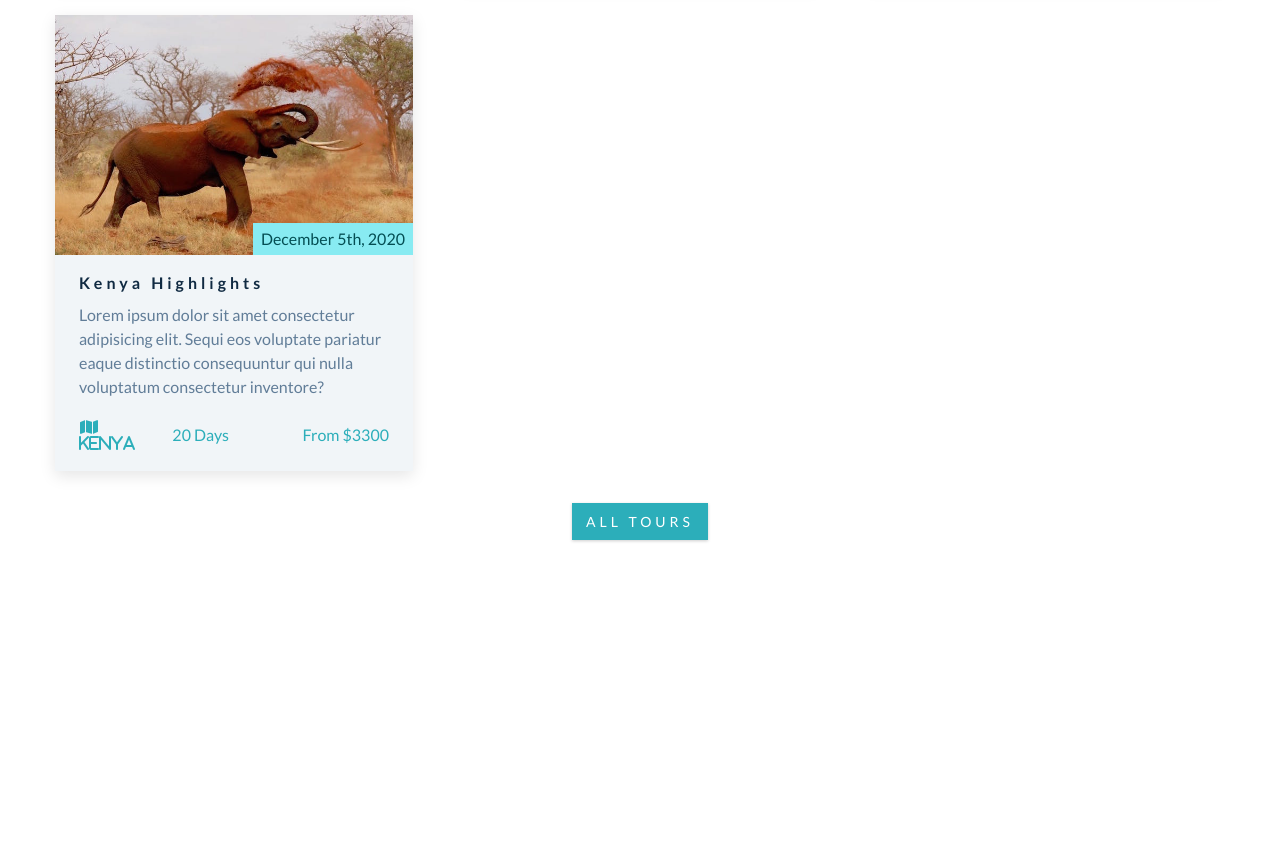
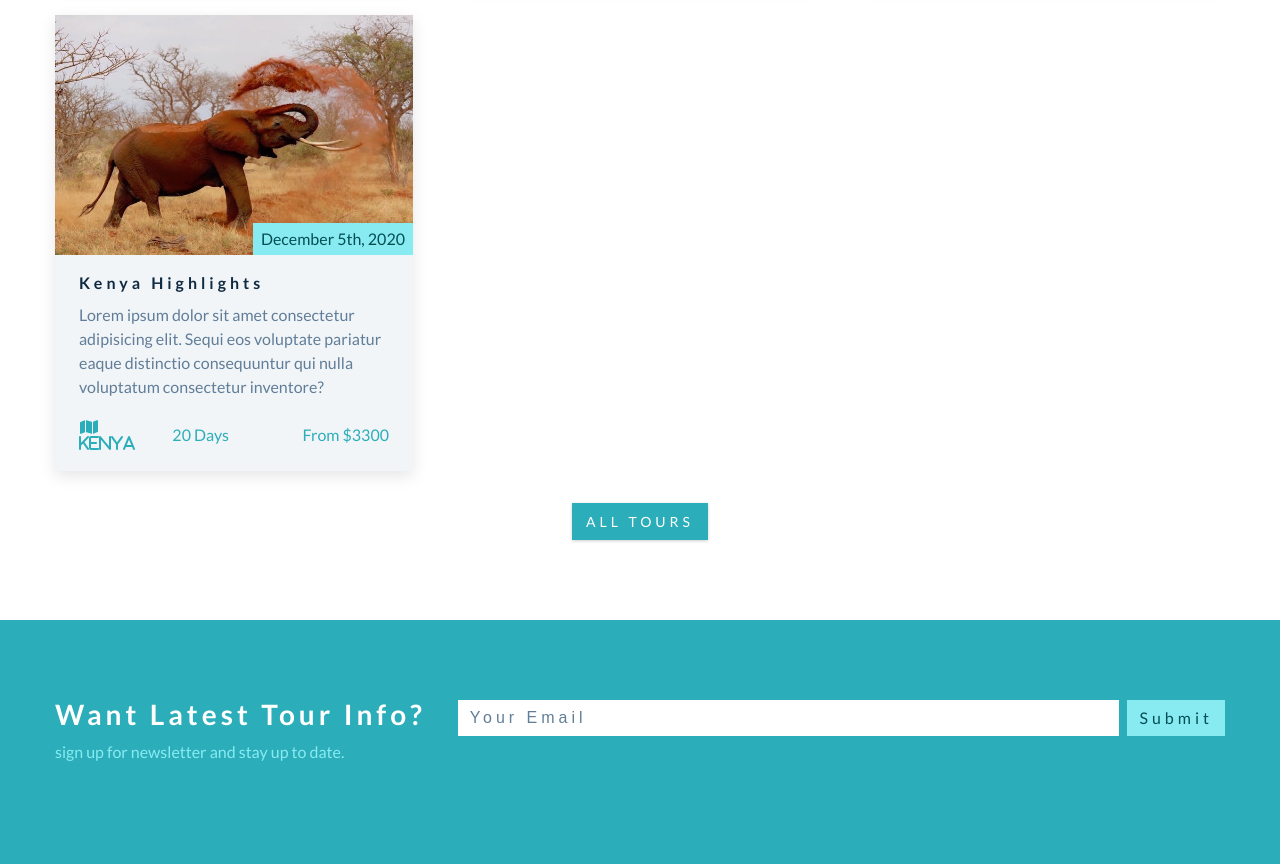
Before and after one commit to tims07/Backroads, a plain HTML site: page index.html in a window 1280 px wide. Shown: the part 2548-3412 px from the top of the page. Before the commit the page ends 3168 px from the top, so only its background shows below. Drawn offline with Linux system fonts and the light colour scheme.

Commit message:
add contact html and styling

```diff
--- a/css/styles.css
+++ b/css/styles.css
@@ -423,6 +423,74 @@ Contact
 ===============
 */
 
+.contact {
+  background: var(--clr-primary-5);
+}
+
+.contact-title {
+  color: var(--clr-white);
+}
+
+.contact-title p {
+  color: var(--clr-primary-8);
+}
+
+.contact-form {
+  display: flex;
+
+  max-width: 28rem;
+}
+
+.form-control {
+  flex: 1 1 auto;
+  color: var(--clr-grey-5);
+}
+
+.form-control, .btn-submit{
+  padding: 0.375rem 0.75rem;
+  font-size: 1rem;
+  line-height: 1.5;
+  font-weight: 300;
+  letter-spacing: var(--spacing);
+  background: var(--clr-white);
+  text-transform: capitalize;
+  border: transparent;
+}
+
+.form-control::placeholder {
+  color: inherit;
+}
+
+.btn-submit {
+  font-family: var(--ff-primary);
+  margin-left: 0.5rem;
+  background: var(--clr-primary-8);
+  color: var(--clr-primary-1);
+  cursor: pointer;
+  transition: var(--transition);
+}
+
+.btn-submit:hover {
+  background: var(--clr-primary-1);
+  color: var(--clr-white);
+}
+
+@media screen and (min-width: 992px) {
+  .contact-center {
+    display: flex;
+    justify-content: space-between;
+    align-items: center;
+    flex-wrap: wrap;
+  }
+
+  .contact-form {
+    align-self: flex-start;
+    flex: 1 1 auto;
+    max-width: 100%;
+    padding-left: 2rem;
+  }
+
+}
 /*
 ===============
 Gallery
--- a/index.html
+++ b/index.html
@@ -247,11 +247,28 @@
       </div>
     </section>
       <!-- end of featured center -->
-
     <!-- end of featured tours -->
 
     <!-- contact -->
-
+    <section class="section contact" id="contact">
+      <div class="contact-center section-center">
+        <!-- contact title -->
+        <article class="contact-title">
+          <h3>want latest tour info?</h3>
+          <p>sign up for newsletter and stay up to date.</p>
+        </article>
+        <!-- contact form -->
+        <form class="contact-form">
+          <input
+            type="email"
+            name="email"
+            class="form-control"
+            placeholder="your email"
+          />
+          <button type="submit" class="btn-submit">submit</button>
+        </form>
+      </div>
+    </section>
     <!-- end of contact -->
 
     <!-- gallery  -->
```
